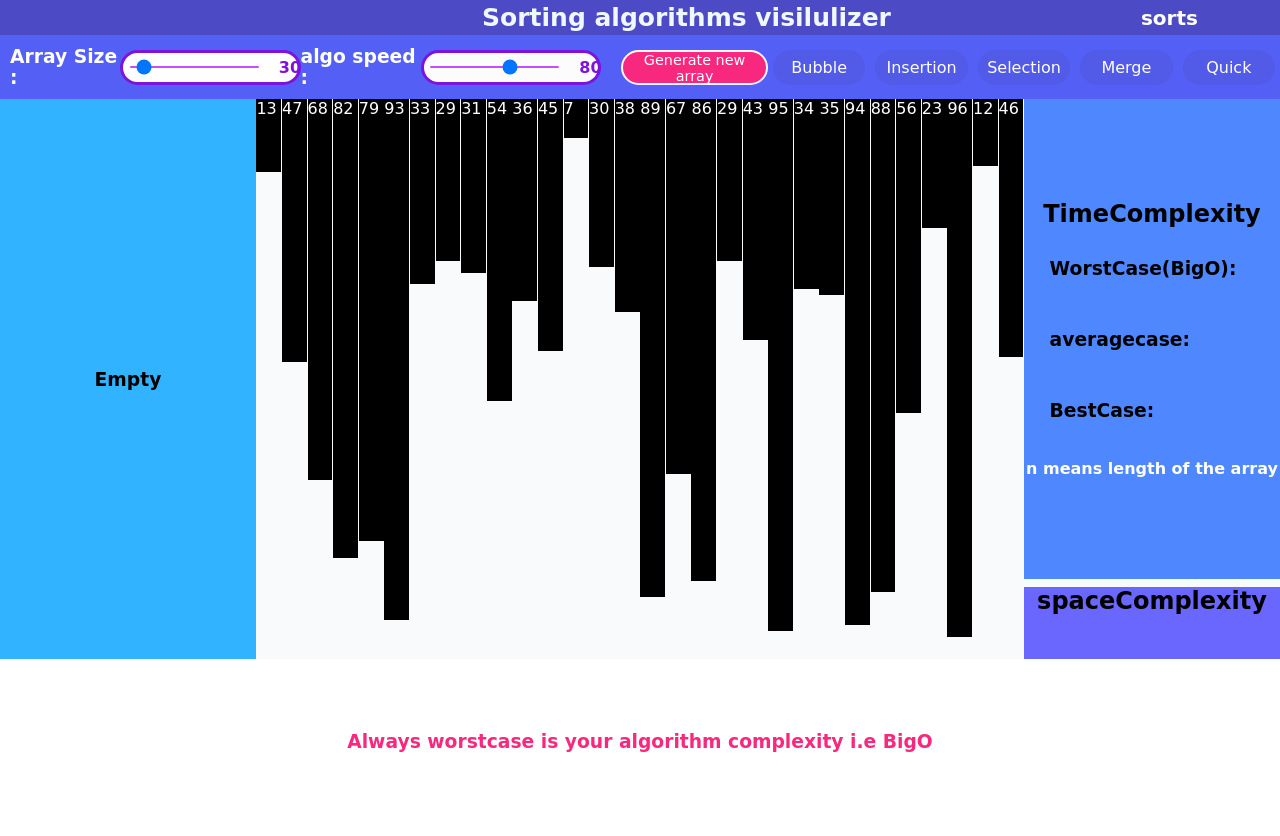
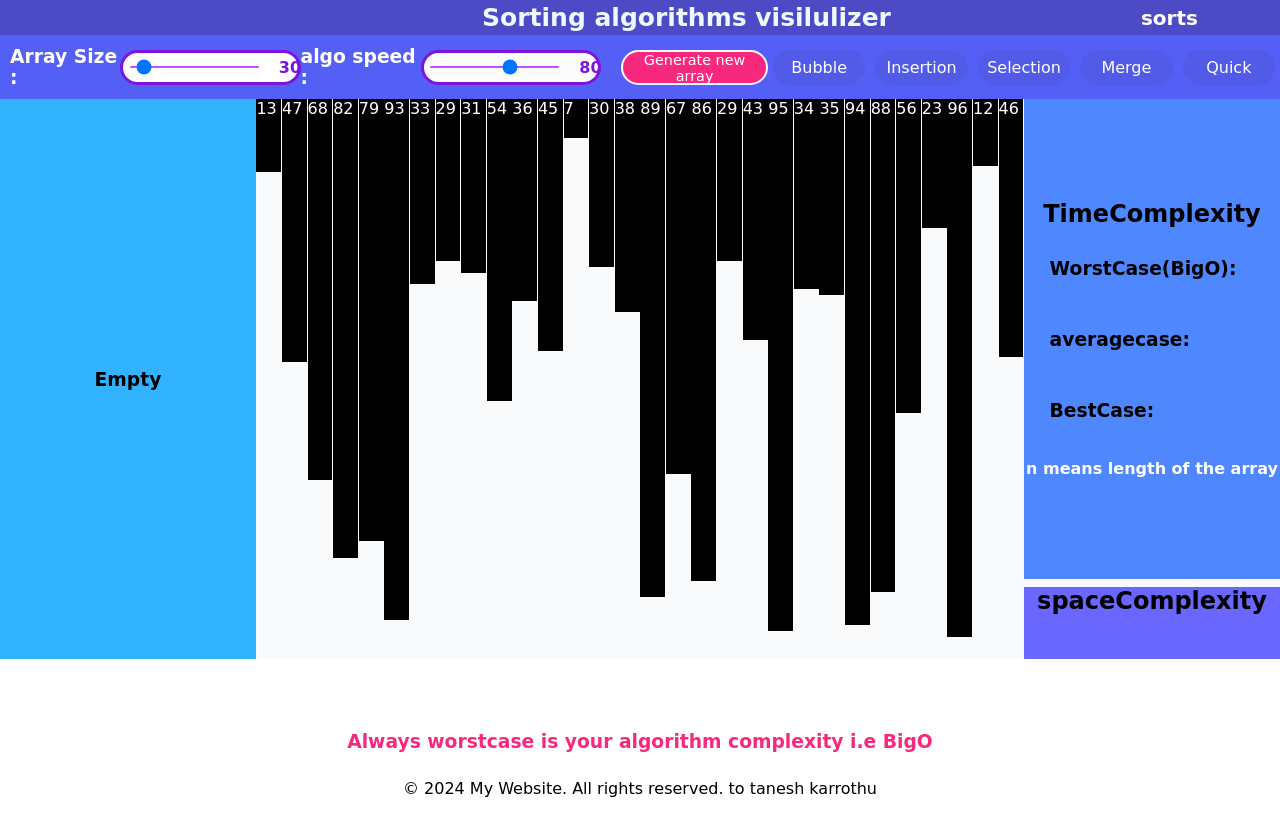
Before and after one commit to robinhoodxxx/sorting-algorithm-visualizer, a plain HTML site: page index.html in a window 1280 px wide. Drawn offline with Linux system fonts and the light colour scheme.

Commit message:
copywright added

```diff
--- a/index.html
+++ b/index.html
@@ -106,6 +106,7 @@
       <h3>   Always worstcase is your algorithm complexity i.e BigO</h3>
     </section>
     <section>
+      <p>&copy; 2024 My Website. All rights reserved. to tanesh karrothu</p>
 
     </section>
 
```
